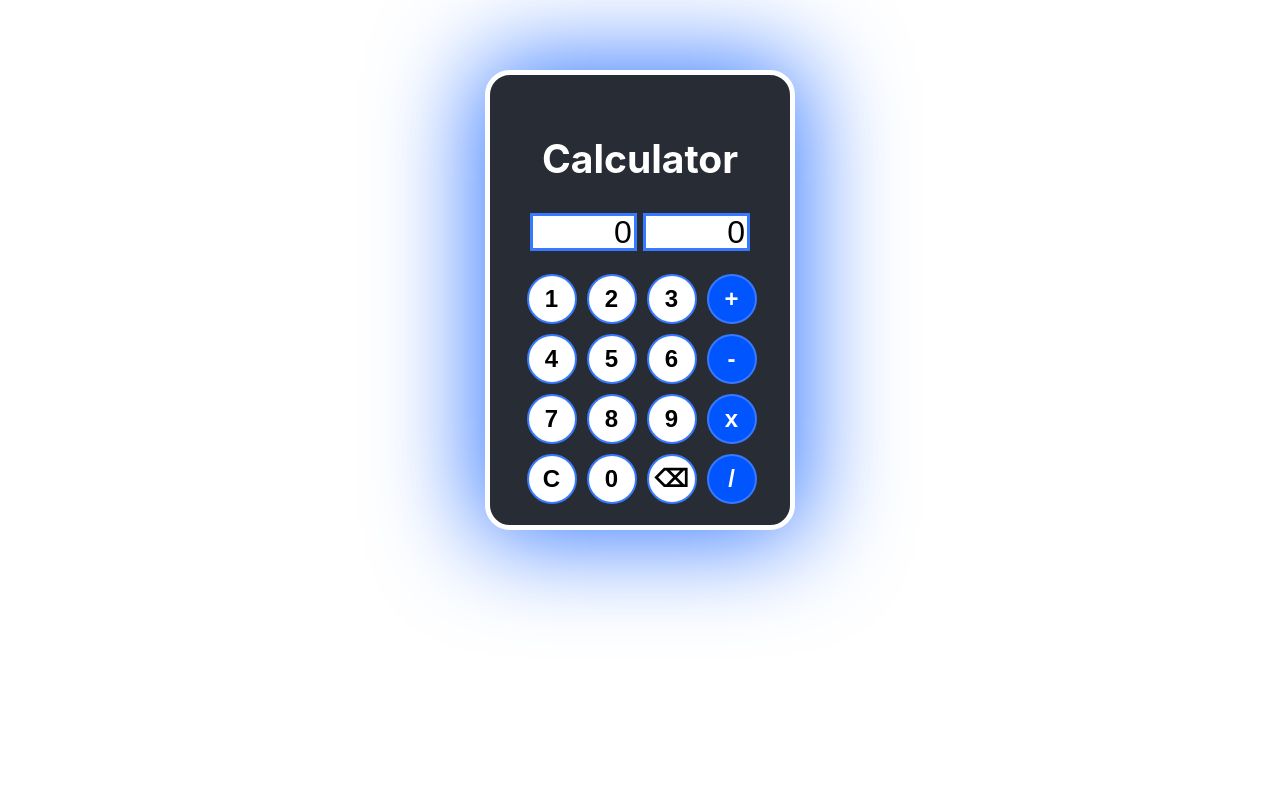
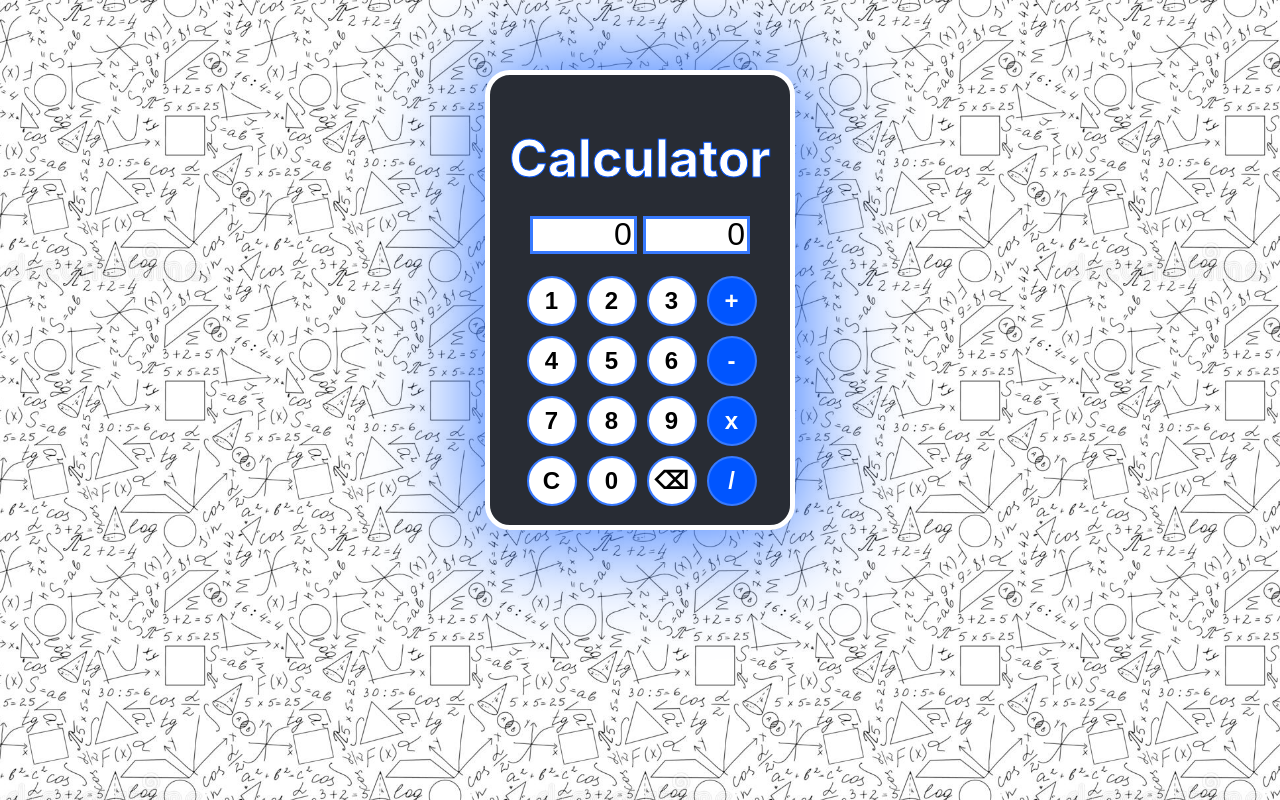
Before and after one commit to gangadharrr/simple-calc-react, a React (Create React App) app: page / in a window 1280 px wide. Built offline with nearby package versions, Linux system fonts and the light colour scheme.

Commit message:
.Add Background .Update  backspace

```diff
--- a/src/App.css
+++ b/src/App.css
@@ -1,10 +1,14 @@
+body{
+  background-image: url("../src/images/background.jpg");
+    background-position: center;
+    background-size:contain;
+
+}
 .App {
   text-align: center;
   display: flex;
   flex-direction: row;
-
   justify-content: center;
-
   margin-top:70px ;
   font-size: calc(10px + 2vmin);
   color: white;
@@ -65,8 +69,10 @@
   box-shadow: 0px 0px 100px 10px  #387aff;
   border: 5px solid#fff ;
 }
-.container h2{
+.container h1{
   line-height: 0%;
+  -webkit-text-stroke-width: 1px;
+  -webkit-text-stroke-color: #0055ff;
 }
 
 .buttons{
--- a/src/App.js
+++ b/src/App.js
@@ -32,11 +32,11 @@ function App() {
   {
     if(focusItem==='first-input')
     {
-      setFirst(firstInput.length==1?'0':String(firstInput).slice(0, firstInput.length-1))
+      setFirst(String(firstInput).length==1?'0':String(firstInput).slice(0, firstInput.length-1))
 
     }
     else{
-      setSecond(secondInput.length==1?'0':String(secondInput).slice(0, secondInput.length-1));
+      setSecond(String(secondInput).length==1?'0':String(secondInput).slice(0, secondInput.length-1));
 
     }
   }
@@ -57,7 +57,7 @@ function App() {
     <div className="App">
       <div className="container">
         <div className='headings'>
-          <h2>Calculator</h2>
+          <h1>Calculator</h1>
         </div>
         <div className='inputs'>
           <CustomNumInp onClick={()=>{getFocusedItem('first-input')}} value={firstInput} id="first-input"/>
```
Also changed, not shown: src/images/background.jpg.
